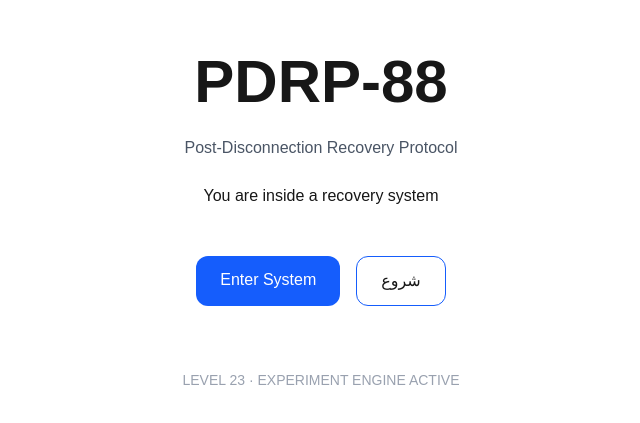
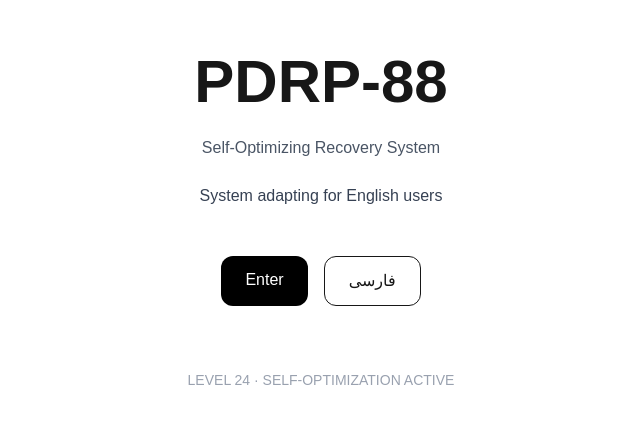
Before and after one commit to axamir/PDRP-88, a Next.js app: page / in a window 1280 px wide. Shown: the part 179-602 px from the top of the page, without its empty margins (319-959 px from the left). Built offline with nearby package versions, Linux system fonts and the light colour scheme.

Commit message:
LEVEL 24: self-optimizing decision engine added

```diff
--- a/src/app/page.tsx
+++ b/src/app/page.tsx
@@ -2,92 +2,69 @@
 
 import { useEffect, useState } from "react";
 import { detectIntent } from "@/lib/intent";
+import { getVariant } from "@/lib/experiment";
 import { track } from "@/lib/events";
-import { getVariant } from "@/lib/experiment";
+import { autoTrackDecision } from "@/lib/decision";
 
 export default function Home() {
-  const [intent, setIntent] = useState("loading");
-  const [variant, setVariant] = useState("A");
+  const [intent, setIntent] = useState("global_user");
+  const [variant, setVariant] = useState<"A" | "B">("A");
 
   useEffect(() => {
     const detected = detectIntent();
     setIntent(detected);
 
-    track("page_view", { detected });
+    const v = getVariant("cta");
+    setVariant(v);
 
-    const v = getVariant("landing_cta");
-    setVariant(v);
+    track("page_view", { intent: detected, variant: v });
   }, []);
 
+  const handleCTA = (type: string) => {
+    const action = autoTrackDecision("cta", type);
+
+    console.log("DECISION:", action);
+  };
+
   return (
-    <main className="min-h-screen flex items-center justify-center text-center px-6">
+    <main className="min-h-screen flex items-center justify-center text-center px-6 bg-white">
 
       <div className="max-w-2xl space-y-6">
 
         <h1 className="text-6xl font-bold">PDRP-88</h1>
 
         <p className="text-gray-600">
-          Post-Disconnection Recovery Protocol
+          Self-Optimizing Recovery System
         </p>
 
-        {/* Adaptive message */}
-        {intent === "fa_user" && (
-          <p>شما وارد محیط بازیابی شدید</p>
-        )}
+        <p className="text-gray-700">
+          {intent === "fa_user" && "سیستم در حال تنظیم خودکار برای فارسی‌زبان‌ها"}
+          {intent === "en_user" && "System adapting for English users"}
+          {intent === "global_user" && "Learning user behavior..."}
+        </p>
 
-        {intent === "en_user" && (
-          <p>You are inside a recovery system</p>
-        )}
-
-        {intent === "global_user" && (
-          <p>System initializing...</p>
-        )}
-
-        {/* EXPERIMENTAL CTA */}
         <div className="flex gap-4 justify-center pt-6">
 
-          {variant === "A" ? (
-            <>
           <a
             href="/en"
-                onClick={() => track("cta_click", { type: "A_enter_en" })}
+            onClick={() => handleCTA("enter_en")}
             className="px-6 py-3 bg-black text-white rounded-xl"
           >
-                Start Recovery
+            Enter
           </a>
 
           <a
             href="/fa"
-                onClick={() => track("cta_click", { type: "A_enter_fa" })}
+            onClick={() => handleCTA("enter_fa")}
             className="px-6 py-3 border rounded-xl"
           >
-                ورود
+            فارسی
           </a>
-            </>
-          ) : (
-            <>
-              <a
-                href="/en"
-                onClick={() => track("cta_click", { type: "B_enter_en" })}
-                className="px-6 py-3 bg-blue-600 text-white rounded-xl"
-              >
-                Enter System
-              </a>
-
-              <a
-                href="/fa"
-                onClick={() => track("cta_click", { type: "B_enter_fa" })}
-                className="px-6 py-3 border border-blue-600 rounded-xl"
-              >
-                شروع
-              </a>
-            </>
-          )}
 
         </div>
 
         <div className="text-sm text-gray-400 pt-10">
-          LEVEL 23 · EXPERIMENT ENGINE ACTIVE
+          LEVEL 24 · SELF-OPTIMIZATION ACTIVE
         </div>
 
       </div>
--- /dev/null
+++ b/src/lib/decision.ts
@@ -0,0 +1,41 @@
+import { getVariant } from "./experiment";
+import { track } from "./events";
+import { scoreClick } from "./scoring";
+
+type Action = "keep" | "weaken" | "promote";
+
+let memory: Record<string, number[]> = {};
+
+export function recordDecision(key: string, actionScore: number) {
+  if (!memory[key]) memory[key] = [];
+  memory[key].push(actionScore);
+}
+
+export function evaluateVariant(key: string): Action {
+  const scores = memory[key] || [];
+
+  if (scores.length < 5) return "keep";
+
+  const avg = scores.reduce((a, b) => a + b, 0) / scores.length;
+
+  if (avg > 8) return "promote";
+  if (avg < 4) return "weaken";
+  return "keep";
+}
+
+export function autoTrackDecision(key: string, type: string) {
+  const score = scoreClick(type);
+
+  recordDecision(key, score);
+
+  const action = evaluateVariant(key);
+
+  track("auto_decision", {
+    key,
+    type,
+    score,
+    action,
+  });
+
+  return action;
+}
```
Lines whose indentation alone changed are shown as unchanged.
